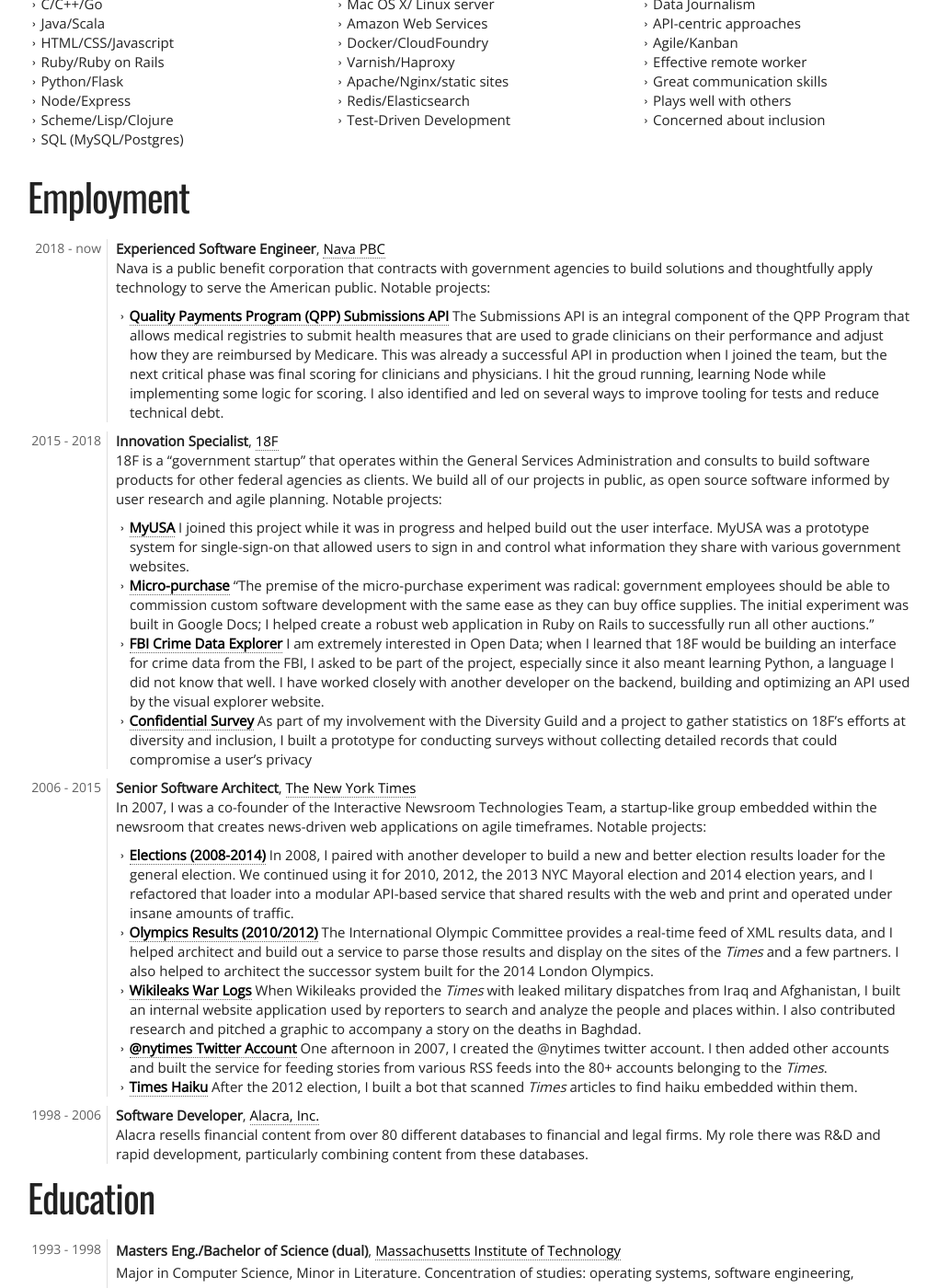
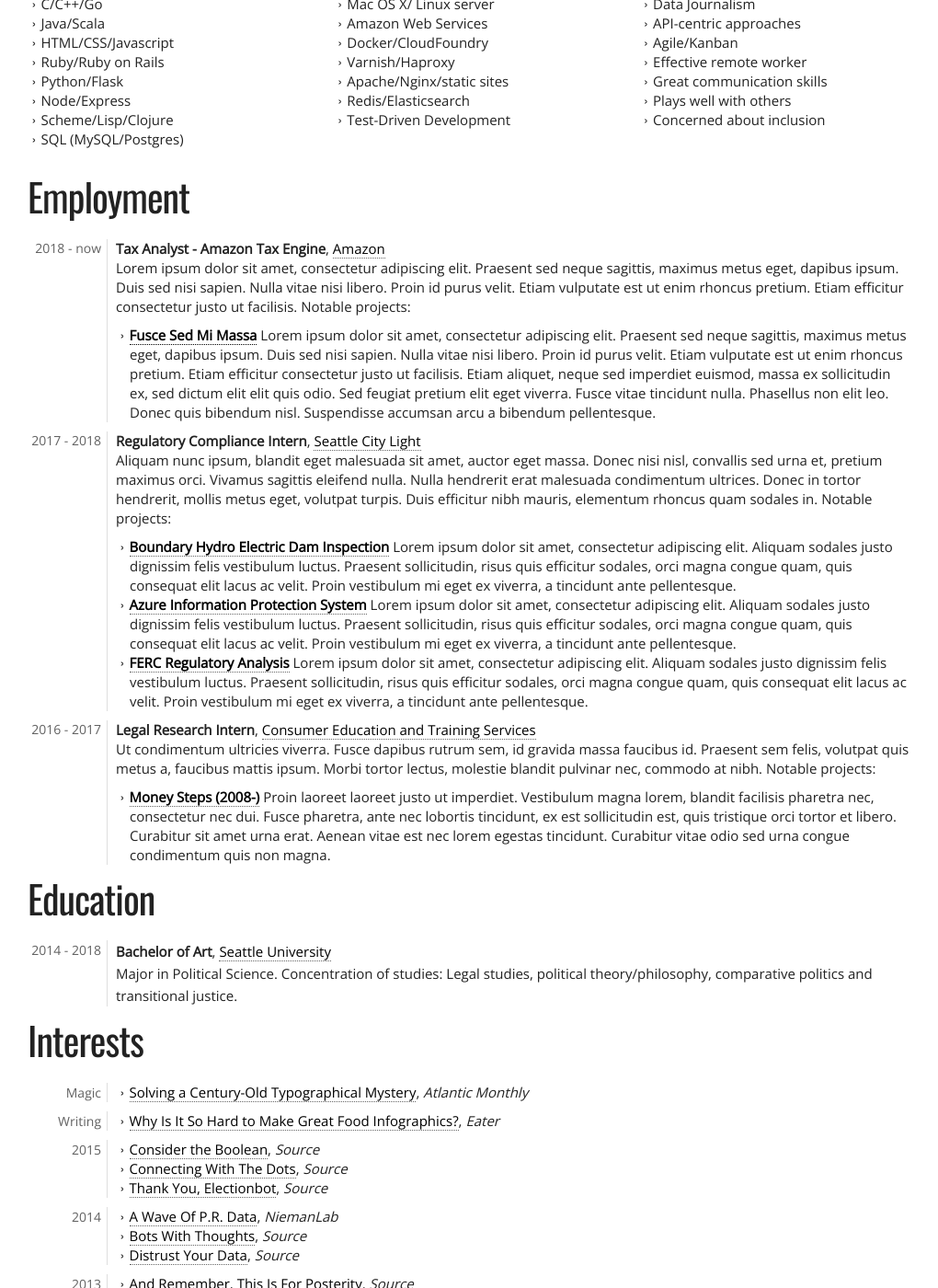
Before and after one commit to barrecan/cv, a Jekyll site: the page built from index.html, in a window 1280 px wide and 1400 px high, scrolled down 425 px. Shown: the whole window at 92% size, without its empty margins (130-1150 px from the left). Built offline with Jekyll 4.4.1, drawn with Linux system fonts in a browser that asks for light colours; nearby versions of some CDN libraries; some of the changed text lies outside the part shown.

Commit message:
removed prefill information - begun fill

```diff
--- a/_data/cv.yml
+++ b/_data/cv.yml
@@ -1,5 +1,5 @@
 personal:
-  name: Nick
+  name: Nick Barreca
   email: barrecan@gmail.com
   phone: (206) 963-2853
   site: http://barrecan.com
@@ -13,147 +13,60 @@
 objective: >
   Tax Analyst at Amazon, but much more than that.
 career:
-  - company: Nava PBC
-    link: https://www.navapbc.com/
-    title: Experienced Software Engineer
+  - company: Amazon
+    link: https://www.amazon.com/
+    title: Tax Analyst - Amazon Tax Engine
     start: 2018
     end: now
     description: >
-      Nava is a public benefit corporation that contracts with
-      government agencies to build solutions and thoughtfully apply
-      technology to serve the American public.
+      Lorem ipsum dolor sit amet, consectetur adipiscing elit. Praesent sed neque sagittis, maximus metus eget, dapibus ipsum. Duis sed nisi sapien. Nulla vitae nisi libero. Proin id purus velit. Etiam vulputate est ut enim rhoncus pretium. Etiam efficitur consectetur justo ut facilisis.
     projects:
-      - title: Quality Payments Program (QPP) Submissions API
-        link: https://qpp.cms.gov/developers
+      - title: Fusce Sed Mi Massa
         description: >-
-          The Submissions API is an integral component of the QPP Program
-          that allows medical registries to submit health measures
-          that are used to grade clinicians on their performance and
-          adjust how they are reimbursed by Medicare.  This was
-          already a successful API in production when I joined the
-          team, but the next critical phase was final scoring for
-          clinicians and physicians. I hit the groud running, learning
-          Node while implementing some logic for scoring. I also
-          identified and led on several ways to improve tooling for
-          tests and reduce technical debt.
-  - company: 18F
-    link: https://18f.gsa.gov/
-    title: Innovation Specialist
-    start: 2015
+          Lorem ipsum dolor sit amet, consectetur adipiscing elit. Praesent sed neque sagittis, maximus metus eget, dapibus ipsum. Duis sed nisi sapien. Nulla vitae nisi libero. Proin id purus velit. Etiam vulputate est ut enim rhoncus pretium. Etiam efficitur consectetur justo ut facilisis. Etiam aliquet, neque sed imperdiet euismod, massa ex sollicitudin ex, sed dictum elit elit quis odio. Sed feugiat pretium elit eget viverra. Fusce vitae tincidunt nulla. Phasellus non elit leo. Donec quis bibendum nisl. Suspendisse accumsan arcu a bibendum pellentesque.
+  - company: Seattle City Light
+    link: http://seattle.gov/light/
+    title: Regulatory Compliance Intern
+    start: 2017
     end: 2018
     description: >
-      18F is a “government startup” that operates within the General
-      Services Administration and consults to build software products
-      for other federal agencies as clients. We build all of our
-      projects in public, as open source software informed by user
-      research and agile planning.
+      Aliquam nunc ipsum, blandit eget malesuada sit amet, auctor eget massa. Donec nisi nisl, convallis sed urna et, pretium maximus orci. Vivamus sagittis eleifend nulla. Nulla hendrerit erat malesuada condimentum ultrices. Donec in tortor hendrerit, mollis metus eget, volutpat turpis. Duis efficitur nibh mauris, elementum rhoncus quam sodales in.
     projects:
-      - title: MyUSA
-        link: https://github.com/18F/myusa
+      - title: Boundary Hydro Electric Dam Inspection
+        link: http://seattle.gov/light/
         description: >-
-          I joined this project while it was in progress and helped
-          build out the user interface. MyUSA was a prototype system
-          for single-sign-on that allowed users to sign in and control
-          what information they share with various government
-          websites.
-      - title: Micro-purchase
-        link: https://micropurchase.18f.gov
+          Lorem ipsum dolor sit amet, consectetur adipiscing elit. Aliquam sodales justo dignissim felis vestibulum luctus. Praesent sollicitudin, risus quis efficitur sodales, orci magna congue quam, quis consequat elit lacus ac velit. Proin vestibulum mi eget ex viverra, a tincidunt ante pellentesque.
+      - title: Azure Information Protection System
+        link: http://seattle.gov/light/
         description: >-
-          "The premise of the micro-purchase experiment was radical:
-          government employees should be able to commission custom
-          software development with the same ease as they can buy
-          office supplies. The initial experiment was built in Google
-          Docs; I helped create a robust web application in Ruby on
-          Rails to successfully run all other auctions."
-      - title: FBI Crime Data Explorer
-        link: https://github.com/18F/crime-data-api
+          Lorem ipsum dolor sit amet, consectetur adipiscing elit. Aliquam sodales justo dignissim felis vestibulum luctus. Praesent sollicitudin, risus quis efficitur sodales, orci magna congue quam, quis consequat elit lacus ac velit. Proin vestibulum mi eget ex viverra, a tincidunt ante pellentesque.
+      - title: FERC Regulatory Analysis
+        link: http://seattle.gov/light/
         description: >-
-          I am extremely interested in Open Data; when I learned that
-          18F would be building an interface for crime data from the
-          FBI, I asked to be part of the project, especially since it
-          also meant learning Python, a language I did not know that
-          well. I have worked closely with another developer on the
-          backend, building and optimizing an API used by the visual
-          explorer website.
-      - title: Confidential Survey
-        link: https://github.com/18f/confidential-survey
+          Lorem ipsum dolor sit amet, consectetur adipiscing elit. Aliquam sodales justo dignissim felis vestibulum luctus. Praesent sollicitudin, risus quis efficitur sodales, orci magna congue quam, quis consequat elit lacus ac velit. Proin vestibulum mi eget ex viverra, a tincidunt ante pellentesque.
+  - company: Consumer Education and Training Services
+    link: http://centsprogram.org
+    title: Legal Research Intern
+    office: Seattle
+    start: 2016
+    end: 2017
+    description: >-
+      Ut condimentum ultricies viverra. Fusce dapibus rutrum sem, id gravida massa faucibus id. Praesent sem felis, volutpat quis metus a, faucibus mattis ipsum. Morbi tortor lectus, molestie blandit pulvinar nec, commodo at nibh.
+    projects:
+      - title: Money Steps (2008-)
+        link: http://centsprogram.org
         description: >-
-          As part of my involvement with the Diversity Guild and a
-          project to gather statistics on 18F's efforts at diversity
-          and inclusion, I built a prototype for conducting surveys
-          without collecting detailed records that could compromise a
-          user's privacy
-  - company: The New York Times
-    link: http://nytimes.com
-    title: Senior Software Architect
-    office: Interactive News
-    start: 2006
-    end: 2015
-    description: >-
-      In 2007, I was a co-founder of the Interactive Newsroom Technologies
-      Team, a startup-like group embedded within the newsroom that
-      creates news-driven web applications on agile timeframes.
-    projects:
-      - title: Elections (2008-2014)
-        link: https://source.opennews.org/en-US/articles/ny-times-results-loader/
-        description: >-
-          In 2008, I paired with another developer to build a new and
-          better election results loader for the general election. We
-          continued using it for 2010, 2012, the 2013 NYC Mayoral
-          election and 2014 election years, and I refactored that
-          loader into a modular API-based service that shared results
-          with the web and print and operated under insane amounts of
-          traffic.
-      - title: Olympics Results (2010/2012)
-        link: http://2010games.nytimes.com/events/curling/mens/results.html
-        description: >
-          The International Olympic Committee provides a real-time
-          feed of XML results data, and I helped architect and build
-          out a service to parse those results and display on the
-          sites of the _Times_ and a few partners. I also helped to
-          architect the successor system built for the 2014 London
-          Olympics.
-      - title: Wikileaks War Logs
-        link: http://www.nytimes.com/interactive/2010/10/24/world/1024-surge-graphic.html
-        description: >
-          When Wikileaks provided the _Times_ with leaked military
-          dispatches from Iraq and Afghanistan, I built an internal
-          website application used by reporters to search and analyze
-          the people and places within. I also contributed
-          research and pitched a graphic to accompany a story on the
-          deaths in Baghdad.
-      - title: "@nytimes Twitter Account"
-        link: https://twitter.com/nytimes
-        description: >
-          One afternoon in 2007, I created the @nytimes twitter
-          account. I then added other accounts and built the service
-          for feeding stories from various RSS feeds into the 80+
-          accounts belonging to the _Times_.
-      - title: Times Haiku
-        link: http://haiku.nytimes.com/
-        description: >
-          After the 2012 election, I built a bot that scanned _Times_
-          articles to find haiku embedded within them.
-  - company: Alacra, Inc.
-    title: Software Developer
-    link: http://www.alacra.com/
-    start: 1998
-    end: 2006
+          Proin laoreet laoreet justo ut imperdiet. Vestibulum magna lorem, blandit facilisis pharetra nec, consectetur nec dui. Fusce pharetra, ante nec lobortis tincidunt, ex est sollicitudin est, quis tristique orci tortor et libero. Curabitur sit amet urna erat. Aenean vitae est nec lorem egestas tincidunt. Curabitur vitae odio sed urna congue condimentum quis non magna.
+
+education:
+  - name: Seattle University
+    link: https://seattleu.edu/
+    start: 2014
+    end: 2018
+    degree: Bachelor of Art
     description: >
-      Alacra resells financial content from over 80 different
-      databases to financial and legal firms. My role there was R&D
-      and rapid development, particularly combining content from these
-      databases.
-education:
-  - name: Massachusetts Institute of Technology
-    link: https://mit.edu/
-    start: 1993
-    end: 1998
-    degree: Masters Eng./Bachelor of Science (dual)
-    description: >
-      Major in Computer Science, Minor in Literature. Concentration of
-      studies: operating systems, software engineering, programming
-      languages and compilers.
+      Major in Political Science. Concentration of
+      studies: Legal studies, political theory/philosophy, comparative politics and transitional justice.
 skills:
   languages:
     - C/C++/Go
@@ -180,18 +93,18 @@
     - Great communication skills
     - Plays well with others
     - Concerned about inclusion
-writing:
+interests:
   - title: Solving a Century-Old Typographical Mystery
     link: http://www.theatlantic.com/technology/archive/2016/05/the-ascii-mystery-face/483698/
     publication: Atlantic Monthly
-    year: 2016
+    year: Magic
     description: >
       How a strange face in a random 19th-century newspaper ad became
       a portal to a forgotten moment in ASCII art history
   - title: Why Is It So Hard to Make Great Food Infographics?
     link: http://www.eater.com/2015/12/16/10288258/book-review-food-infographics
     publication: Eater
-    year: 2015
+    year: Writing
     description: >
       A review of two books that try to bring infographic techniques
       to food subjects.
--- a/_includes/writing.html
+++ b/_includes/writing.html
@@ -1,8 +1,8 @@
 <section class="row no-print">
-  <h2>Selected Writing</h2>
+  <h2>Interests</h2>
 
   <dl>
-    {% assign by_year = site.data.cv.writing | group_by: "year" %}
+    {% assign by_year = site.data.cv.interests | group_by: "year" %}
     {% for year in by_year %}
     <dt><time>{{ year.name }}</time></dt>
     <dd>
```
Also changed, not shown: favicon.ico (added).
